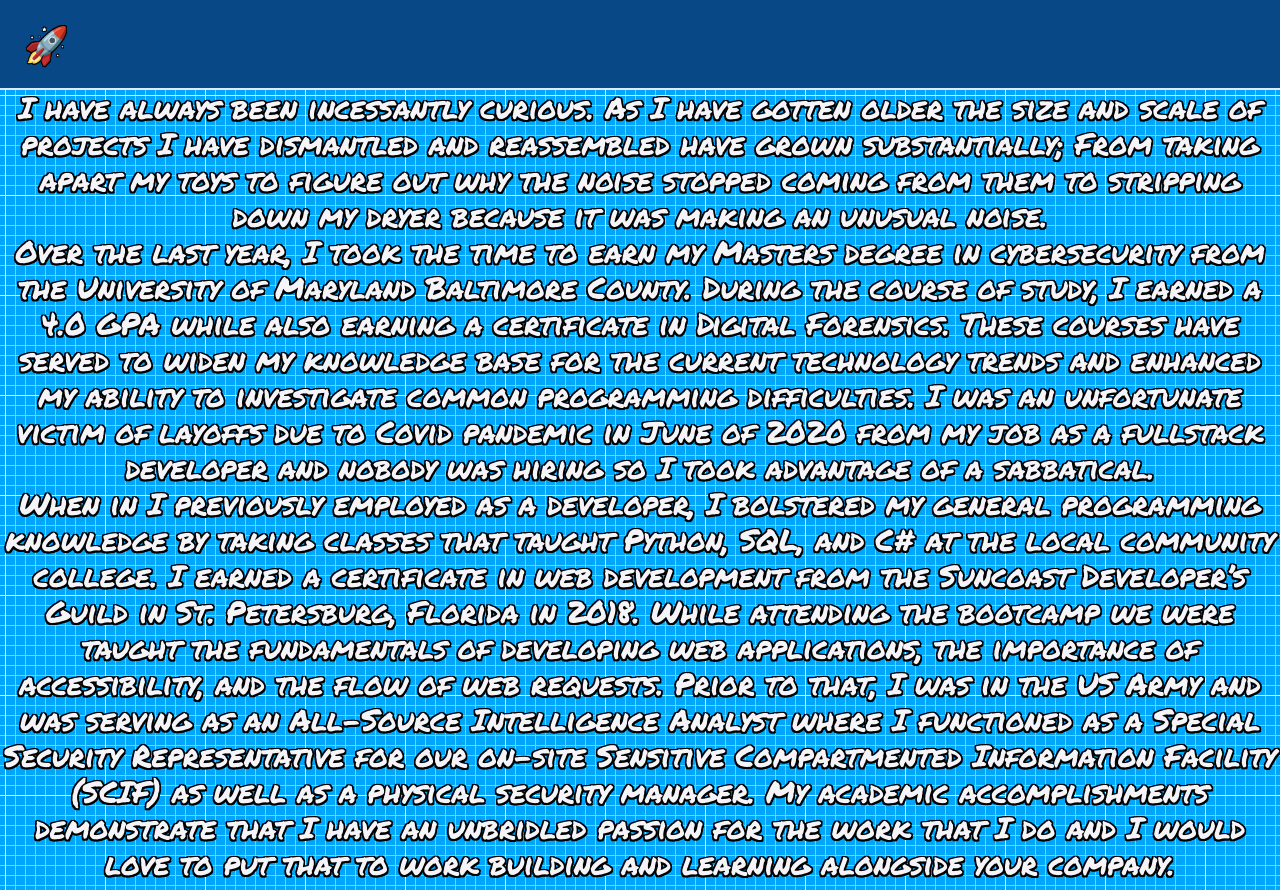
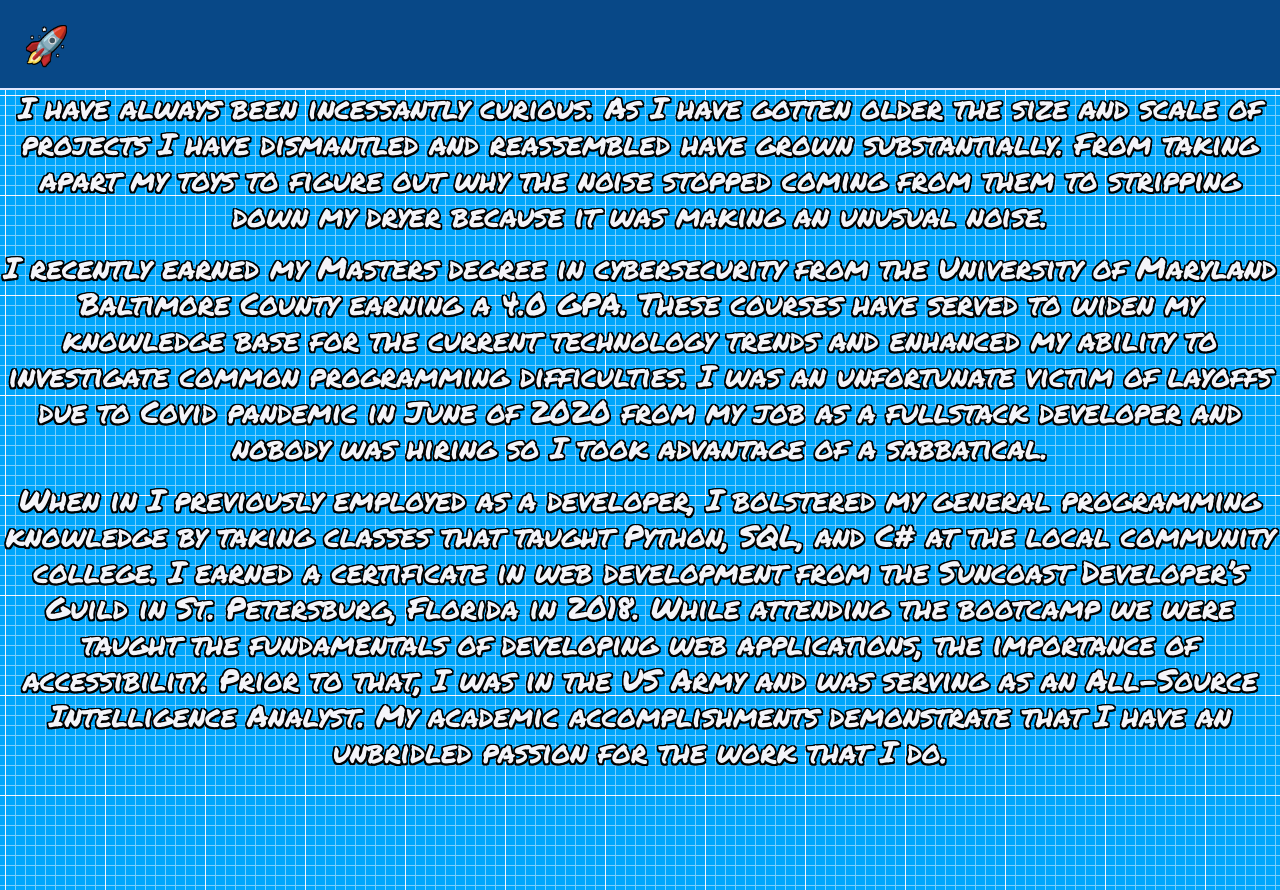
Before and after one commit to leafsicle/update-portfolio, a React (Create React App) app: page /About in a window 1280 px wide. Built offline with nearby package versions, Linux system fonts and the light colour scheme.

Commit message:
reducing overall text volume for brevity

```diff
--- a/src/App.css
+++ b/src/App.css
@@ -1,5 +1,5 @@
 .body {
-  width: 100%;
+  width: 100vw;
   height: 100vh;
   text-align: center;
   list-style: none;
--- a/src/comps/About.jsx
+++ b/src/comps/About.jsx
@@ -2,40 +2,34 @@
 
 const About = () => {
   return (
-    <div className='body bg-secondary contrast text-white lg:text-3xl text-2xl font-sans'>
+    <div className='body bg-secondary contrast text-white lg:text-3xl text-xl font-sans'>
       <main className=' '>
-        <p>
+        <p className='mb-4'>
           I have always been incessantly curious. As I have gotten older the
           size and scale of projects I have dismantled and reassembled have
-          grown substantially; From taking apart my toys to figure out why the
+          grown substantially. From taking apart my toys to figure out why the
           noise stopped coming from them to stripping down my dryer because it
           was making an unusual noise.
         </p>
-        <p>
-          Over the last year, I took the time to earn my Masters degree in
-          cybersecurity from the University of Maryland Baltimore County. During
-          the course of study, I earned a 4.0 GPA while also earning a
-          certificate in Digital Forensics. These courses have served to widen
-          my knowledge base for the current technology trends and enhanced my
-          ability to investigate common programming difficulties. I was an
-          unfortunate victim of layoffs due to Covid pandemic in June of 2020
-          from my job as a fullstack developer and nobody was hiring so I took
-          advantage of a sabbatical.
+        <p className='mb-4'>
+          I recently earned my Masters degree in cybersecurity from the
+          University of Maryland Baltimore County earning a 4.0 GPA. These
+          courses have served to widen my knowledge base for the current
+          technology trends and enhanced my ability to investigate common
+          programming difficulties. I was an unfortunate victim of layoffs due
+          to Covid pandemic in June of 2020 from my job as a fullstack developer
+          and nobody was hiring so I took advantage of a sabbatical.
         </p>
-        <p>
+        <p className='mb-4'>
           When in I previously employed as a developer, I bolstered my general
           programming knowledge by taking classes that taught Python, SQL, and
           C# at the local community college. I earned a certificate in web
           development from the Suncoast Developer’s Guild in St. Petersburg,
           Florida in 2018. While attending the bootcamp we were taught the
           fundamentals of developing web applications, the importance of
-          accessibility, and the flow of web requests. Prior to that, I was in
-          the US Army and was serving as an All-Source Intelligence Analyst
-          where I functioned as a Special Security Representative for our
-          on-site Sensitive Compartmented Information Facility (SCIF) as well as
-          a physical security manager. My academic accomplishments demonstrate
-          that I have an unbridled passion for the work that I do and I would
-          love to put that to work building and learning alongside your company.
+          accessibility. Prior to that, I was in the US Army and was serving as
+          an All-Source Intelligence Analyst. My academic accomplishments
+          demonstrate that I have an unbridled passion for the work that I do.
         </p>
       </main>
     </div>
```
